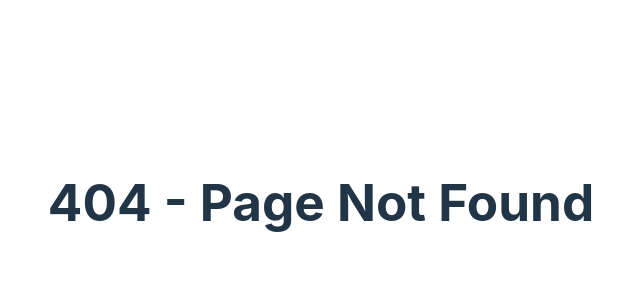
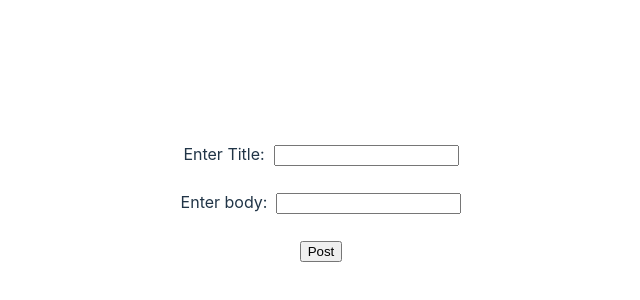
Before and after one commit to Muhammad-Sulman/ReactFirstApp, a React (Vite) app in the folder react-App1.0/: page /postaxios in a window 1280 px wide. Before the commit this address had no page. Shown: the part 198-498 px from the top of the page, without its empty margins (319-959 px from the left). Built offline with nearby package versions, Linux system fonts and the light colour scheme.

Commit message:
88 post Axios

```diff
--- a/react-App1.0/src/App.jsx
+++ b/react-App1.0/src/App.jsx
@@ -22,6 +22,7 @@ import ImagesDemo from './components/ImagesDemo';
 import ReducesHook from './components/ReducesHook';
 import FetchApi from './components/FetchApi';
 import GetAxios from './components/GetAxios';
+import PostAxios from './components/PostAxios';
 // import UseRefHook_Comp from './UseRefHook_Comp';
 // import CallBackRef_Comp from './CallBackRef_Comp';
 // import UnControlled_Comp from './UnControlled_Comp';
@@ -179,6 +180,7 @@ function App() {
             <Route path='/reducerhook' element={<ReducesHook/>} ></Route>
             <Route path='/fetchapi'   element={<FetchApi/> } ></Route>
             <Route path='/getaxios' element={<GetAxios/>}  />
+            <Route path='/postaxios' element={<PostAxios/>} />
             <Route path='*' element={<PageNotFound/>} />
           </Routes>
           {/* <button type="button" onClick={() => navigate('/about')} >About</button> &nbsp; &nbsp;
--- a/react-App1.0/src/components/GetAxios.jsx
+++ b/react-App1.0/src/components/GetAxios.jsx
@@ -8,8 +8,10 @@ function GetAxios() {
     useEffect(() => {
         Axios.get(baseUrl).then((response) => {
             setData(response.data);
+        }).catch((error) => {
+            console.log(error);
         });
-    });
+    }, []);
     return (
         <div>
             {
--- /dev/null
+++ b/react-App1.0/src/components/PostAxios.jsx
@@ -0,0 +1,38 @@
+import  Axios  from "axios";
+import { useState } from "react"
+
+
+function PostAxios() {
+    const [title, setTitle] = useState("");
+    const [body, setBody] = useState("");
+
+    const handleSubmit = (e) => {
+        e.preventDefault();
+        Axios.post("https://jsonplaceholder.typicode.com/posts", {
+            title,
+            body
+            //title: my_title,
+            //body: my_body
+        }).then((response) => {
+            console.log(response);
+        }).catch((error) => {
+            console.log(error);
+        })
+    }
+
+    return (
+        <div>
+            <form onSubmit={handleSubmit}>
+                <label htmlFor="">Enter Title: &nbsp;</label>
+                <input type="text" name="title" value={title} onChange={(e) => setTitle(e.target.value)} />
+                <br /><br />
+                <label htmlFor="">Enter body: &nbsp;</label>
+                <input type="text" name="body" value={body} onChange={(e) => setBody(e.target.value)} />
+                <br /><br />
+                <input type="submit" value="Post" />
+            </form>
+        </div>
+    )
+}
+
+export default PostAxios
```
